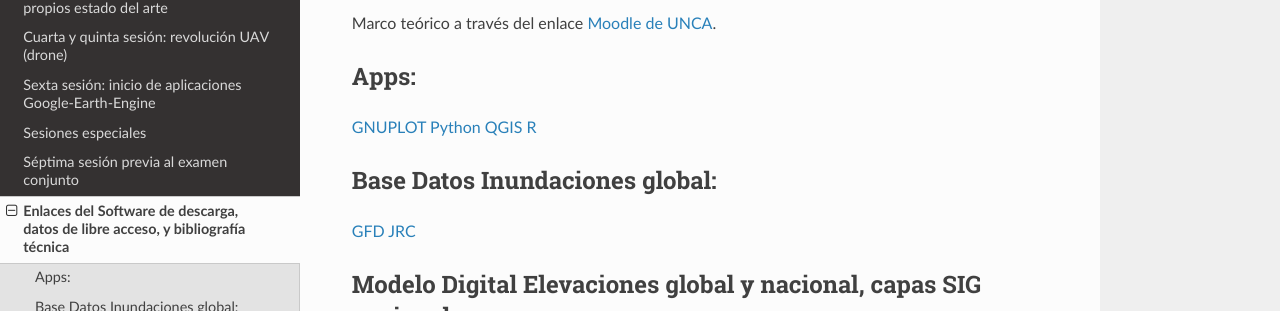
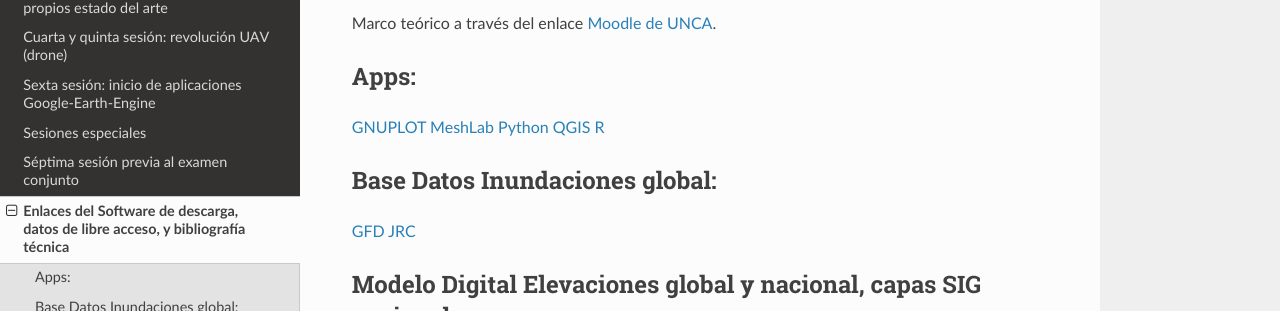
Before and after one commit to ivillamadrid/EvalFloodRisk_RSSWE, a Sphinx documentation site: the page built from docs/source/software.rst, in a window 1280 px wide and 900 px high. Shown: the part 185-496 px from the top of the window. Built offline with Sphinx 7.4.7 and the Read the Docs theme 2.0.0, drawn with Linux system fonts in a browser that asks for light colours.

Commit message:
Update software.rst

```diff
--- a/docs/source/software.rst
+++ b/docs/source/software.rst
@@ -6,6 +6,7 @@ Marco teórico a través del enlace `Moodle de UNCA <https://moodle-tecno.unca.e
 Apps:
 -----
 `GNUPLOT <http://www.gnuplot.info/download.html>`_
+`MeshLab <https://www.meshlab.net/>`_
 `Python <https://www.python.org/downloads/>`_
 `QGIS <https://qgis.org/es/site/forusers/download.html>`_
 `R <https://cran.r-project.org/mirrors.html>`_
```
